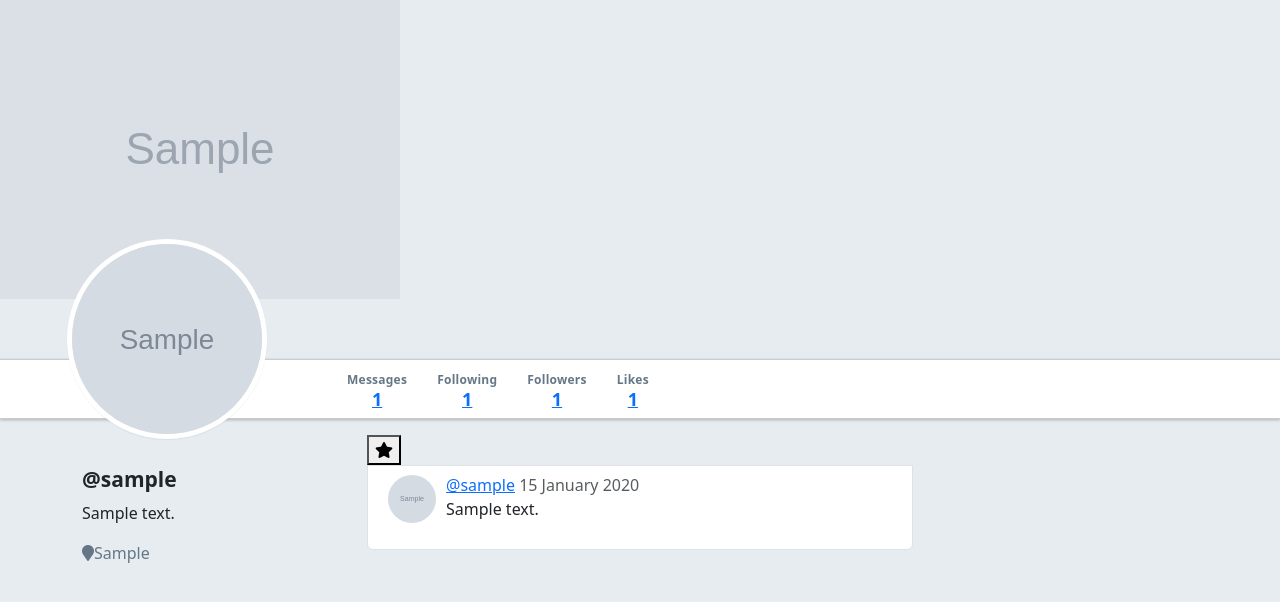
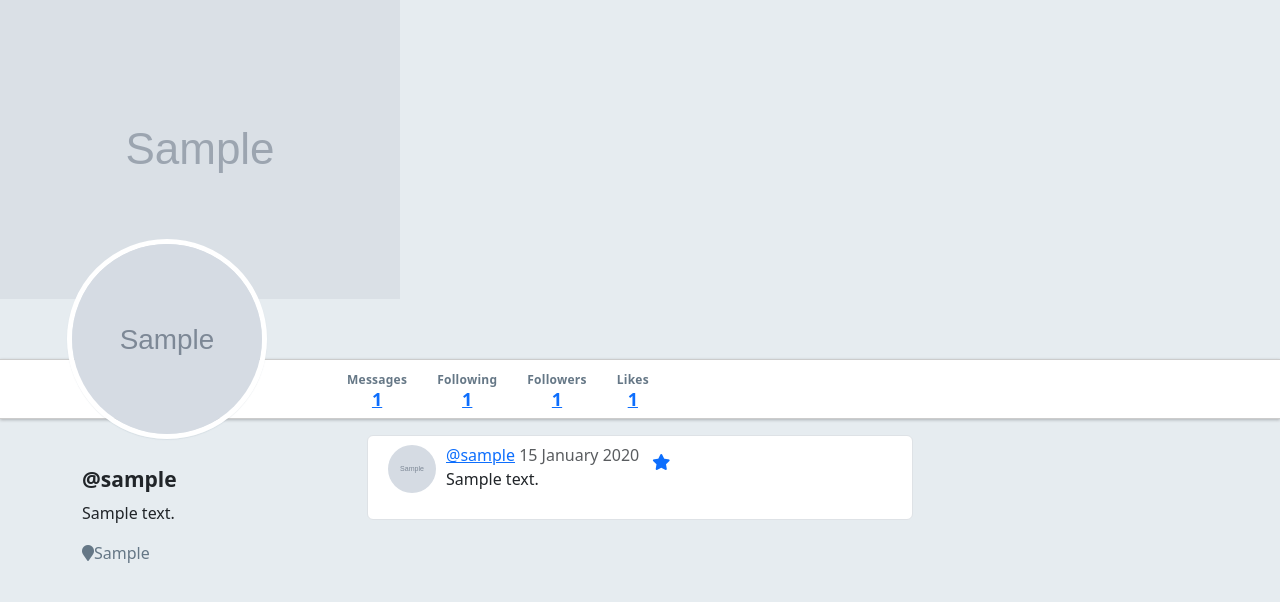
Before and after one commit to edwinkim97/warbler, a Flask app: page /users/1 in a window 1280 px wide. Shown: the part 47-649 px from the top of the page. Run offline with Flask 2, Linux system fonts and the light colour scheme; tables that the repository leaves empty hold one stand-in row (values such as "Sample post"); grey boxes marked "Sample" are stand-in pictures; some libraries are stand-ins or nearby versions.

Commit message:
finished formatting of buttons and background image

```diff
--- a/static/stylesheets/style.css
+++ b/static/stylesheets/style.css
@@ -268,9 +268,15 @@ nav + .container {
   z-index: 1;
 }
 
-#messages .fa-star {
-    z-index: 3;
-  }
+/* ======================= Star */
+
+.star-button {
+  z-index: 5;
+  position: relative;
+  display: inline-block;
+}
+
+/* ======================= StarEnd */
 
 #messages .list-group-item a:not(.message-link) {
   position: relative;
--- a/templates/_starform.html
+++ b/templates/_starform.html
@@ -1,10 +1,9 @@
-<form method="POST">
+<form class="star-button" method="POST">
     {{ form.hidden_tag() }}
     <input value='{{ message.id }}' type="hidden" name="message_id">
     {% if message.message_likes %}
-    <button type="submit"><i class="fas fa-star"></i></button>
+    <button type="submit" class="btn btn-link"><i class="fas fa-star"></i></button>
     {% else %}
-    <button type="submit"><i class="far fa-star"></i></button>
+    <button type="submit" class="btn btn-link"><i class="far fa-star"></i></button>
     {% endif %}
-
 </form>
--- a/templates/home.html
+++ b/templates/home.html
@@ -47,18 +47,20 @@
     <div class="col-lg-6 col-md-8 col-sm-12">
         <ul class="list-group" id="messages">
             {% for message in messages %}
-            {% include '_starform.html' %}
+
             <li class="list-group-item">
                 <a href="/messages/{{ message.id }}" class="message-link">
                     <a href="/users/{{ message.user.id }}">
                         <img src="{{ message.user.image_url }}" alt="" class="timeline-image">
                     </a>
                     <div class="message-area">
+                        <span>
                         <a href="/users/{{ message.user.id }}">@{{ message.user.username }}</a>
                         <span class="text-muted">{{ message.timestamp.strftime('%d %B %Y') }}</span>
+                         {% include '_starform.html' %}
+                        </span>
                         <p>{{ message.text }}</p>
                     </div>
-
             </li>
             {% endfor %}
         </ul>
--- a/templates/messages/show.html
+++ b/templates/messages/show.html
@@ -6,7 +6,6 @@
 <div class="row justify-content-center">
     <div class="col-md-6">
         <ul class="list-group no-hover" id="messages">
-            {% include '_starform.html' %}
             <li class="list-group-item">
                 <a href="{{ url_for('users_show', user_id=message.user.id) }}">
                     <img src="{{ message.user.image_url }}" alt="" class="timeline-image">
@@ -14,6 +13,7 @@
                 <div class="message-area">
                     <div class="message-heading">
                         <a href="/users/{{ message.user.id }}">@{{ message.user.username }}</a>
+                        {% include '_starform.html' %}
                         {% if g.user %}
                         {% if g.user.id == message.user.id %}
                         <form method="POST" action="/messages/{{ message.id }}/delete">
@@ -33,6 +33,7 @@
                     <p class="single-message">{{ message.text }}</p>
                     <span class="text-muted">{{ message.timestamp.strftime('%d %B %Y') }}</span>
                 </div>
+
             </li>
         </ul>
     </div>
--- a/templates/users/detail.html
+++ b/templates/users/detail.html
@@ -3,7 +3,7 @@
 {% block content %}
 
 <div id="warbler-hero" class="full-width">
-    <img src="{{ user.header_image_url }}" alt="header image">
+    <img src="{{ user.header_image_url }}" alt="header image" class="img-fluid">
 </div>
 <img src="{{ user.image_url }}" alt="Image for {{ user.username }}" id="profile-avatar">
 <div class="row full-width">
--- a/templates/users/show.html
+++ b/templates/users/show.html
@@ -5,7 +5,7 @@
 
         {% for message in user.messages %}
 
-        {% include '_starform.html' %}
+
         <li class="list-group-item">
 
            <a href="/messages/{{ message.id }}" class="message-link"></a>
@@ -21,6 +21,7 @@
                 </span>
                 <p>{{ message.text }}</p>
             </div>
+            {% include '_starform.html' %}
 
         </li>
 
```
Also changed, not shown: templates/users/likes.html (+17 -17 lines).
